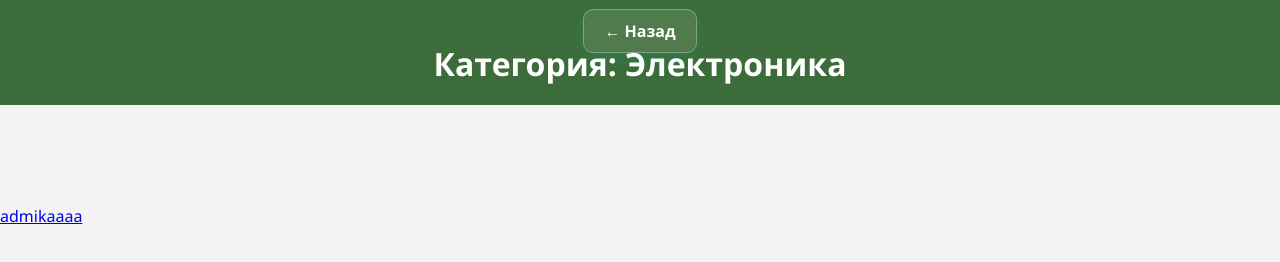
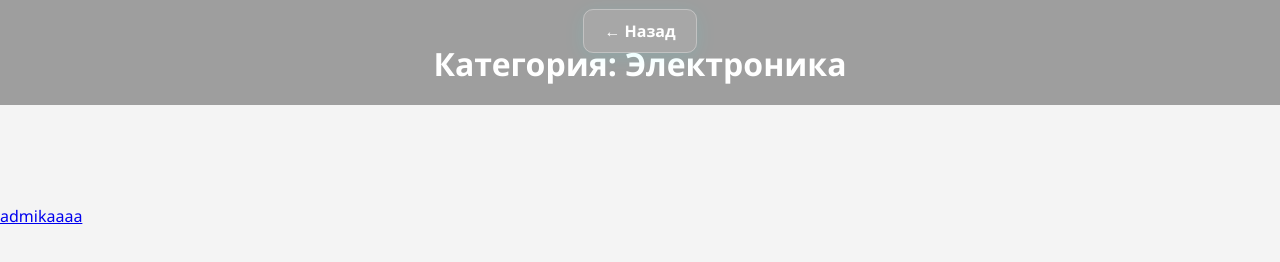
Before and after one commit to webdev-it/myshop, a plain HTML site: page 1.html in a window 1280 px wide. Drawn offline with Linux system fonts and the light colour scheme; the site is published under a folder, as on GitHub Pages, so addresses that start at the root find nothing; no server answers.

Commit message:
Update style.css

```diff
--- a/styles/style.css
+++ b/styles/style.css
@@ -10,7 +10,7 @@ body {
 /* Шапка сайта */
 header {
   background-color: #3b6c39;
-  background-image: url('/images/8kisland.jpg');
+  background-image: url('../images/8kisland.jpg');
   background-size: cover;
   background-position: center;
   background-attachment: fixed;
```
